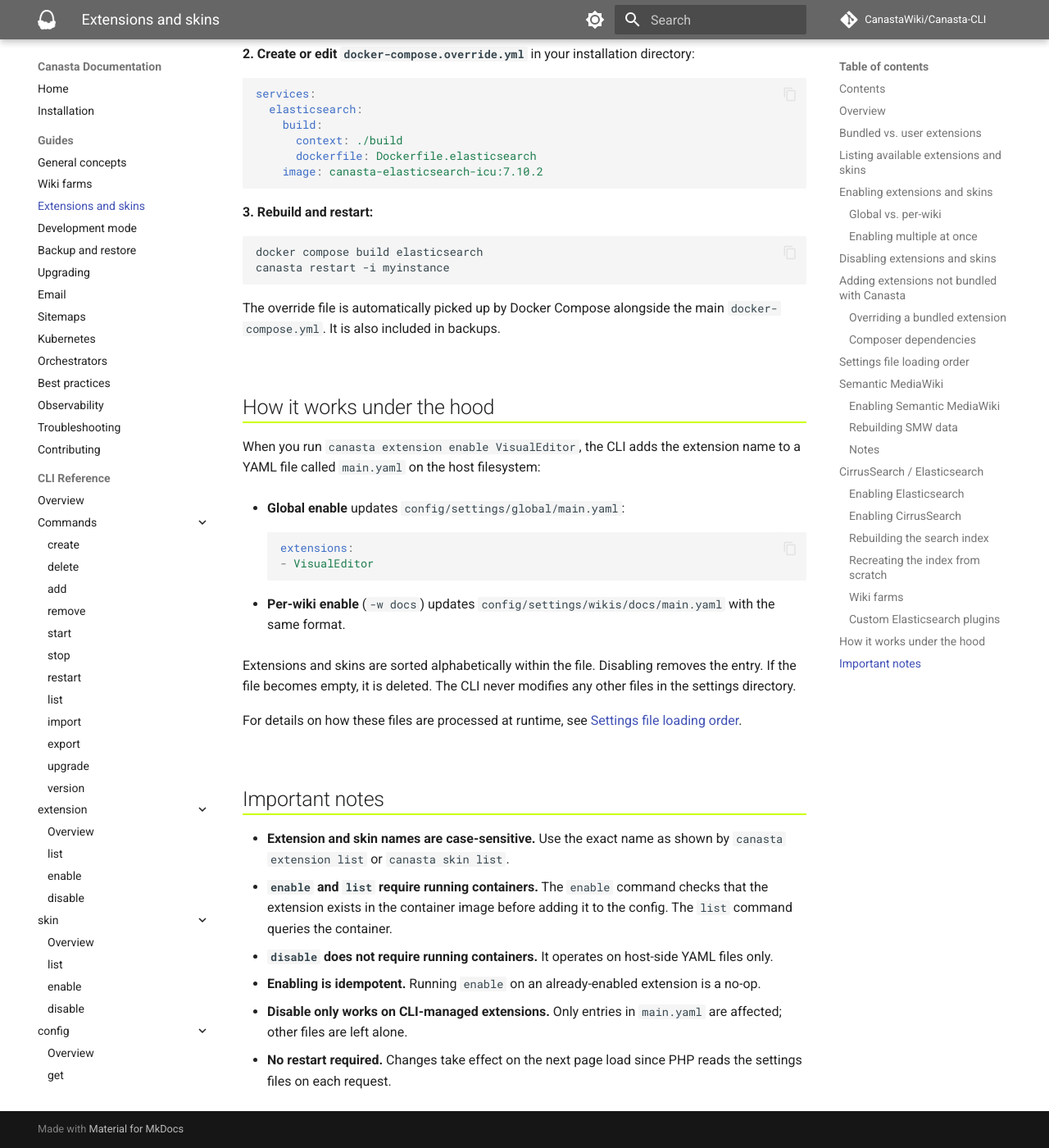
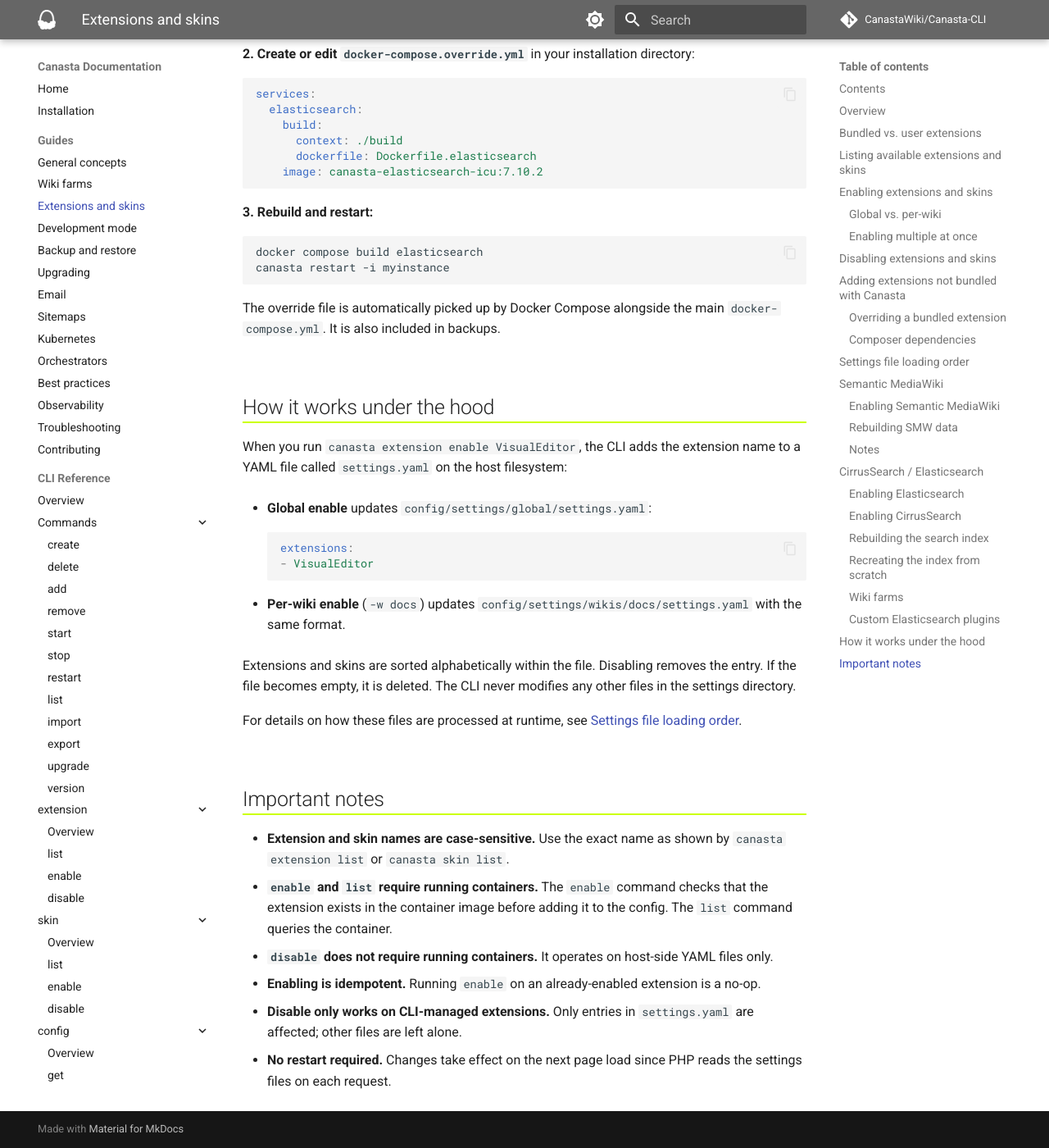
Before and after one commit to CanastaWiki/Canasta-CLI, an MkDocs documentation site: the page built from docs/guide/extensions-and-skins.md, in a window 1280 px wide and 1400 px high, scrolled down 9210 px. Shown: the whole window at 82% size. Built offline with MkDocs 1.6.1 and Material for MkDocs 9.7.7, drawn with Linux system fonts in a browser that asks for light colours; comment, search, counter and statistics services are not loaded; some of the changed text lies outside the part shown.

Commit message:
Rename main.yaml to settings.yaml and add header comment
Add a comment at the top of the generated YAML file explaining that
Canasta manages the file contents.

````diff
--- a/docs/guide/extensions-and-skins.md
+++ b/docs/guide/extensions-and-skins.md
@@ -194,7 +194,7 @@
 1. **YAML files** (`*.yaml`) — loaded in lexicographic order via MediaWiki's [`SettingsBuilder::loadFile()`](https://www.mediawiki.org/wiki/Manual:YAML_settings_file_format)
 2. **PHP files** (`*.php`) — loaded in lexicographic order via `require_once`
 
-Both formats are valid ways to add settings. Configuration variables can be set in either format and will take effect regardless of load order, since extension registration happens after all settings files have been processed. The CLI manages a YAML file called `main.yaml` for extensions and skins enabled via `canasta extension enable` and `canasta skin enable`. You can also create your own YAML files in the same directory. The format supports extensions, skins, and [configuration settings](https://www.mediawiki.org/wiki/Manual:YAML_settings_file_format):
+Both formats are valid ways to add settings. Configuration variables can be set in either format and will take effect regardless of load order, since extension registration happens after all settings files have been processed. The CLI manages a YAML file called `settings.yaml` for extensions and skins enabled via `canasta extension enable` and `canasta skin enable`. You can also create your own YAML files in the same directory. The format supports extensions, skins, and [configuration settings](https://www.mediawiki.org/wiki/Manual:YAML_settings_file_format):
 
 ```yaml
 extensions:
@@ -388,15 +388,15 @@
 
 ## How it works under the hood
 
-When you run `canasta extension enable VisualEditor`, the CLI adds the extension name to a YAML file called `main.yaml` on the host filesystem:
+When you run `canasta extension enable VisualEditor`, the CLI adds the extension name to a YAML file called `settings.yaml` on the host filesystem:
 
-- **Global enable** updates `config/settings/global/main.yaml`:
+- **Global enable** updates `config/settings/global/settings.yaml`:
   ```yaml
   extensions:
   - VisualEditor
   ```
 
-- **Per-wiki enable** (`-w docs`) updates `config/settings/wikis/docs/main.yaml` with the same format.
+- **Per-wiki enable** (`-w docs`) updates `config/settings/wikis/docs/settings.yaml` with the same format.
 
 Extensions and skins are sorted alphabetically within the file. Disabling removes the entry. If the file becomes empty, it is deleted. The CLI never modifies any other files in the settings directory.
 
@@ -410,5 +410,5 @@
 - **`enable` and `list` require running containers.** The `enable` command checks that the extension exists in the container image before adding it to the config. The `list` command queries the container.
 - **`disable` does not require running containers.** It operates on host-side YAML files only.
 - **Enabling is idempotent.** Running `enable` on an already-enabled extension is a no-op.
-- **Disable only works on CLI-managed extensions.** Only entries in `main.yaml` are affected; other files are left alone.
+- **Disable only works on CLI-managed extensions.** Only entries in `settings.yaml` are affected; other files are left alone.
 - **No restart required.** Changes take effect on the next page load since PHP reads the settings files on each request.
````
Also changed, not shown: 2 other files.
